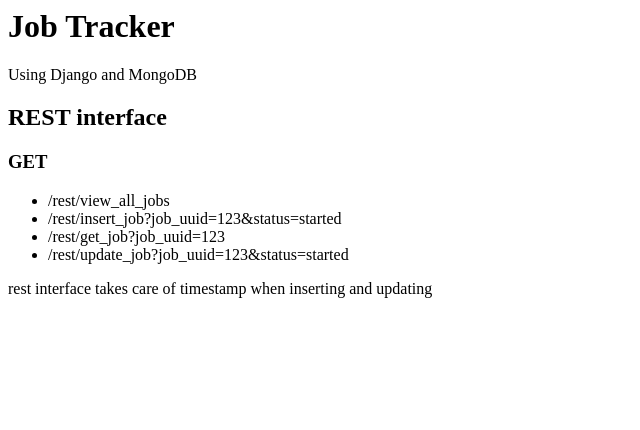
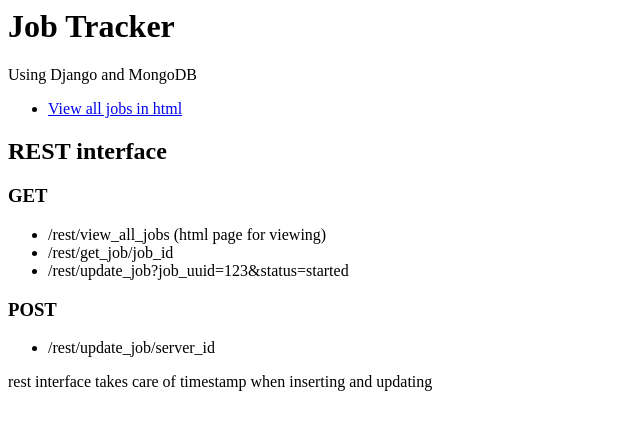
Before and after one commit to TGAC/grassroots-job-tracker, a Django app: page / in a window 1280 px wide. Shown: the top 430 px of the page, without its empty margins (0-640 px from the left). Run offline with Django 3.2, Linux system fonts and the light colour scheme.

Commit message:
Now job tracker takes json blob

```diff
--- a/jobTracker/apps/jobTrackerWebapp/mongo.py
+++ b/jobTracker/apps/jobTrackerWebapp/mongo.py
@@ -15,23 +15,12 @@ def cursor_to_list(cursor):
     return records
 
 
-test_collection = "test_collection"
-
 job_collection = "job_collection"
 
 
-def insert_to_test_collection(data):
-    # assume data is a python dictionary
-    get_collection_ref(test_collection).insert(data)
-
-
-def get_all_from_test_collection():
-    return cursor_to_list(get_collection_ref(test_collection).find({}))
-
-
-def insert_to_job_collection(uuid,status):
-    # assume data is a python dictionary
-    get_collection_ref(job_collection).insert({"job_uuid": uuid, "status": status, "timestamp": str(datetime.now())})
+# def insert_to_job_collection(uuid,status):
+#     # assume data is a python dictionary
+#     get_collection_ref(job_collection).insert({"job_uuid": uuid, "status": status, "timestamp": str(datetime.now())})
 
 
 def get_from_job_collection(data):
@@ -42,6 +31,6 @@ def get_all_from_job_collection():
     return cursor_to_list(get_collection_ref(job_collection).find({}))
 
 
-def update_job(uuid, status):
-    # assume data is a python dictionary
-    get_collection_ref(job_collection).update({"job_uuid": uuid}, {"$set": {"status": status, "timestamp": str(datetime.now())}})
+def update_job(server_id, job_uuid, job_dict):
+    get_collection_ref(job_collection).update({'job.job_uuid': job_uuid}, {
+        '$set': {'server_id': server_id, 'job': job_dict, 'timestamp': str(datetime.now())}}, True)
--- a/jobTracker/apps/jobTrackerWebapp/templates/index.html
+++ b/jobTracker/apps/jobTrackerWebapp/templates/index.html
@@ -6,13 +6,22 @@
 
 <p>Using Django and MongoDB</p>
 
+
+<ul>
+    <li><a href="/rest/view_all_jobs">View all jobs in html</a></li>
+</ul>
+
 <h2>REST interface</h2>
 <h3>GET</h3>
 <ul>
-    <li>/rest/view_all_jobs</li>
-    <li>/rest/insert_job?job_uuid=123&amp;status=started</li>
-    <li>/rest/get_job?job_uuid=123</li>
+    <li>/rest/view_all_jobs (html page for viewing)</li>
+    <li>/rest/get_job/job_id</li>
     <li>/rest/update_job?job_uuid=123&amp;status=started</li>
+
+</ul>
+<h3>POST</h3>
+<ul>
+    <li>/rest/update_job/server_id</li>
 
 </ul>
 
--- a/jobTracker/apps/jobTrackerWebapp/templates/view_all_jobs.html
+++ b/jobTracker/apps/jobTrackerWebapp/templates/view_all_jobs.html
@@ -12,7 +12,7 @@
     <ul>
         {% for element in data %}
 
-        <li>{{ element.job_uuid }} : &nbsp; {{ element.status }} - {{ element.timestamp }}</li>
+        <li>Server ID: {{ element.server_id }} : Job &nbsp; {{ element.job.job_uuid }} - {{ element.job.status_text }} at {{ element.timestamp }}</li>
 
         {% endfor %}
     </ul>
--- a/jobTracker/apps/jobTrackerWebapp/urls.py
+++ b/jobTracker/apps/jobTrackerWebapp/urls.py
@@ -1,14 +1,11 @@
 from django.conf.urls import url, include
-from django.contrib import admin
 
 import apps.jobTrackerWebapp.views as views
 
 urlpatterns = [
     url(r'^$', views.rest_index, name='rest_index'),
-    # url(r'^insert_person', views.mongo_insert, name="insert"),
     url(r'^view_all_jobs', views.mongo_view_all_jobs, name="view_all_jobs"),
-    # url(r'^view_all', views.mongo_view, name="view"),
-    url(r'^insert_job', views.mongo_insert_job, name="insert_job"),
-    url(r'^get_job', views.mongo_get_job, name="get_job"),
-    url(r'^update_job', views.mongo_update_job, name="update_job")
+    url(r'^get_job/(?P<job_id>[a-f0-8-]+)', views.mongo_get_job, name="get_job"),
+    url(r'^get_all_jobs', views.mongo_get_all_jobs, name="get_all_jobs"),
+    url(r'^update_job/(?P<server_id>[A-z0-9-\s]+)$', views.mongo_update_job, name="update_job")
 ]
--- a/jobTracker/apps/jobTrackerWebapp/views.py
+++ b/jobTracker/apps/jobTrackerWebapp/views.py
@@ -1,7 +1,8 @@
+import ast
 from django.shortcuts import render, reverse
-from django.conf import settings
 from django.http import HttpRequest, HttpResponse, HttpResponseRedirect
 from .mongo import *
+from django.views.decorators.csrf import csrf_exempt
 
 
 
@@ -26,14 +27,23 @@ def mongo_view_all_jobs(request):
     document = get_all_from_job_collection()
     return render(request, 'view_all_jobs.html', {'data': document})
 
-def mongo_insert_job(request):
-    insert_to_job_collection(request.GET['job_uuid'], request.GET['status'])
-    return HttpResponse("ok")
+# def mongo_insert_job(request):
+#     insert_to_job_collection(request.GET['job_uuid'], request.GET['status'])
+#     return HttpResponse("ok")
 
-def mongo_get_job(request):
-    document = get_from_job_collection({"job_uuid": request.GET['job_uuid']})
+def mongo_get_job(request, job_id):
+    document = get_from_job_collection(job_id)
     return HttpResponse(document)
 
-def mongo_update_job(request):
-    update_job(request.GET['job_uuid'], request.GET['status'])
+def mongo_get_all_jobs(request):
+    document = get_all_from_job_collection()
+    return HttpResponse(document)
+
+@csrf_exempt
+def mongo_update_job(request, server_id):
+    # job_complete = ast.literal_eval(list(request.POST.keys())[0])
+    job_complete = ast.literal_eval(request.body.decode("utf-8"))
+    job_dict = job_complete.get('job')
+    job_uuid = job_dict.get('job_uuid')
+    update_job(server_id, job_uuid, job_dict)
     return HttpResponse("ok")
```
Also changed, not shown: README.md.
